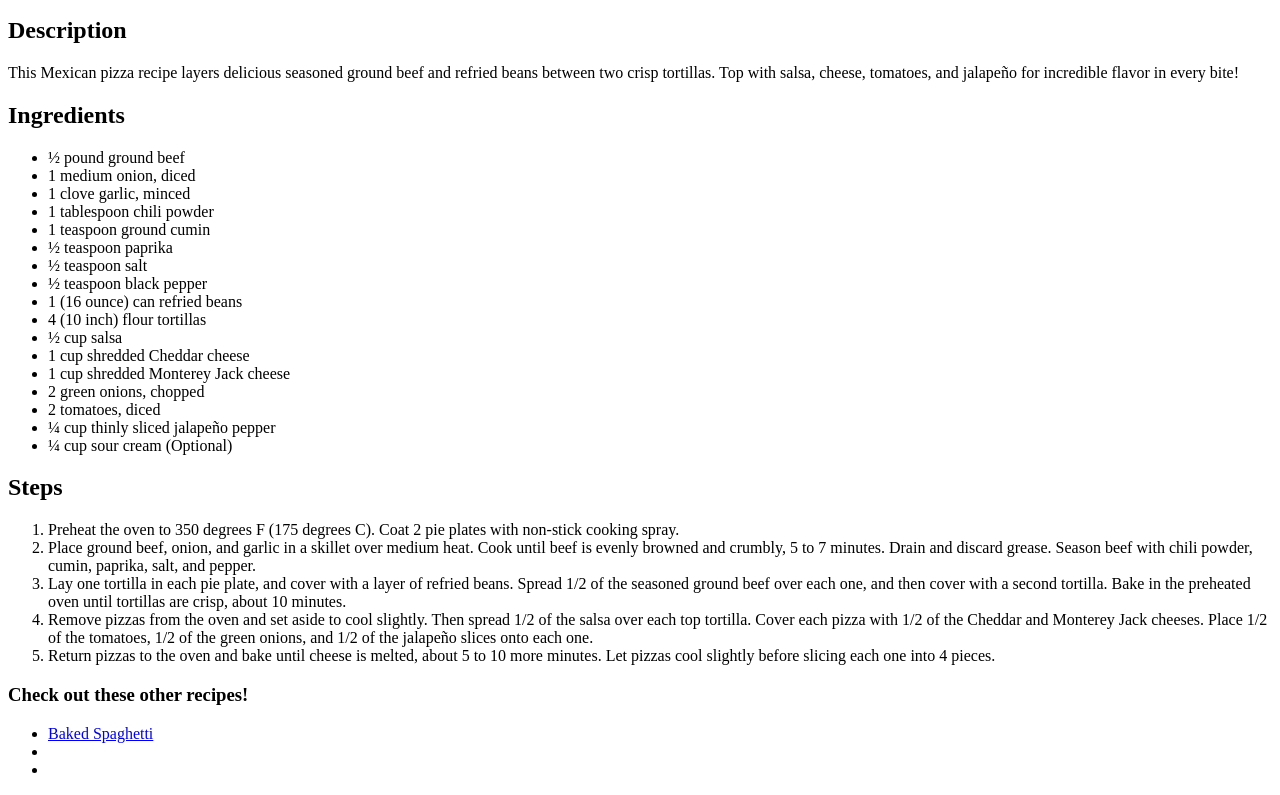
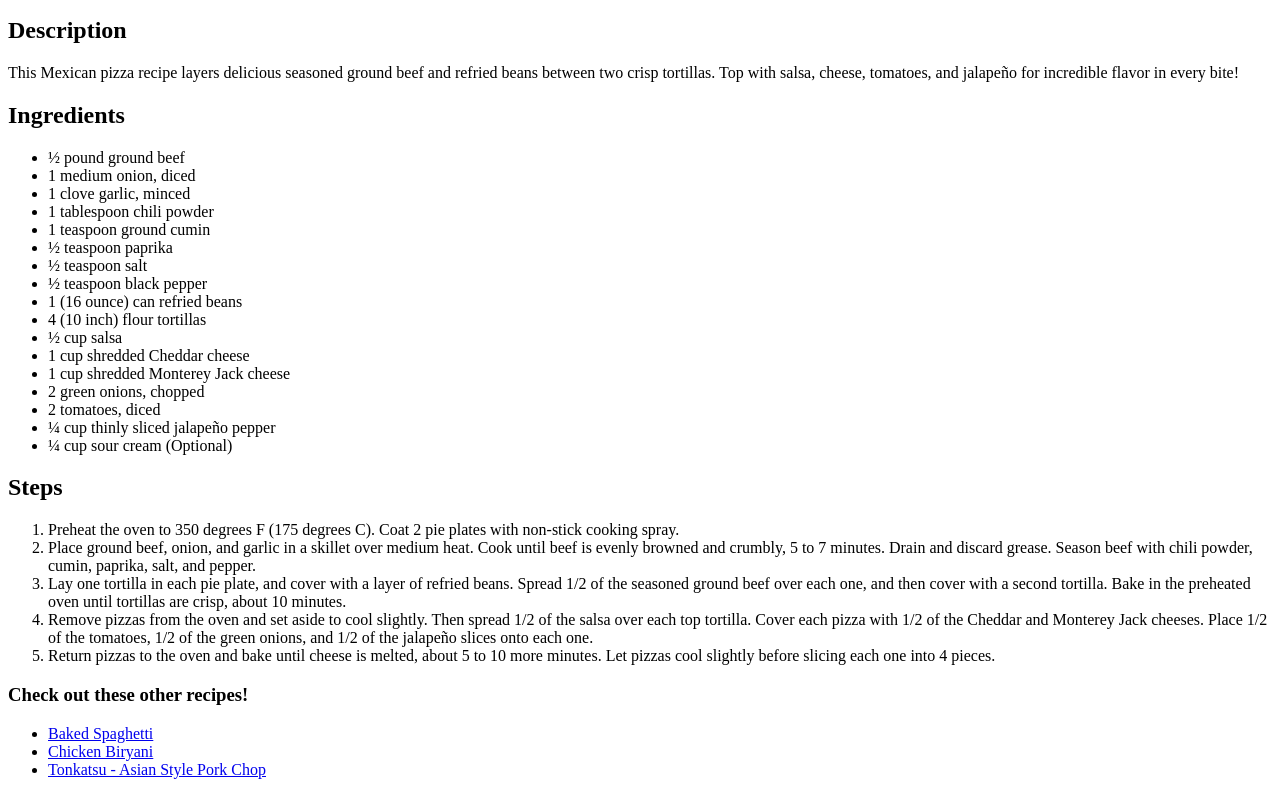
Before and after one commit to JaganshiHiei/odin-recipes, a plain HTML site: page recipes/mexican-pizza.html in a window 1280 px wide. Shown: the part 101-896 px from the top of the page. Drawn offline with Linux system fonts and the light colour scheme.

Commit message:
Add other recipe lists

```diff
--- a/recipes/mexican-pizza.html
+++ b/recipes/mexican-pizza.html
@@ -42,8 +42,8 @@
     <h3>Check out these other recipes!</h3>
     <ul>
         <li><a href="../recipes/baked-spaghetti.html">Baked Spaghetti</a></li>
-        <li></li>
-        <li></li>
+        <li><a href="../recipes/chicken-biryani.html">Chicken Biryani</a></li>
+        <li><a href="../recipes/tonkatsu.html">Tonkatsu - Asian Style Pork Chop</a></li>
     </ul>
 </body>
 </html>
```
